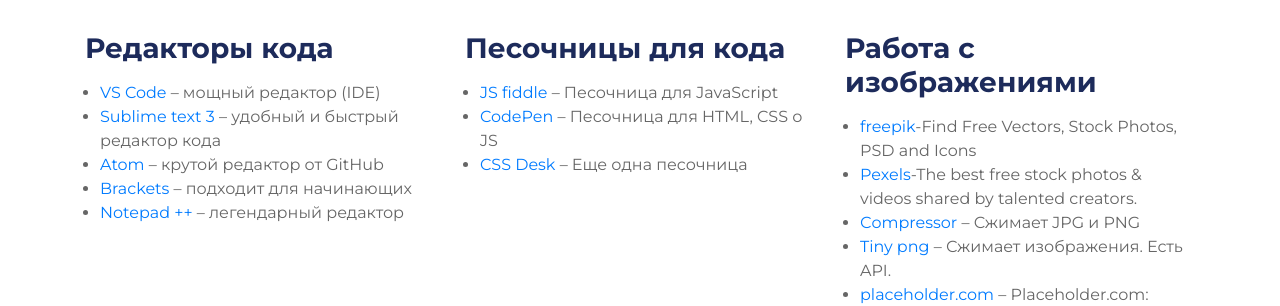
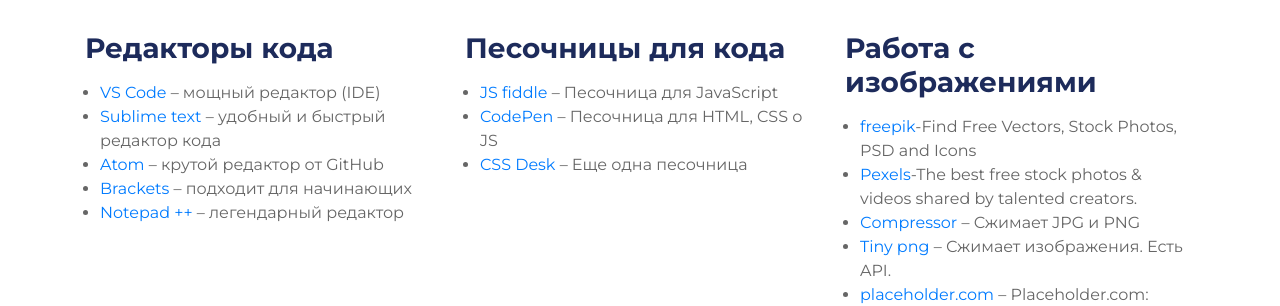
Before and after one commit to Dmistep/dmistep.github.io, a Jekyll site: the page built from mylink/index.html, in a window 1280 px wide and 900 px high, scrolled down 691 px. Shown: the part 153-459 px from the top of the window. Built offline with Jekyll 4.4.1, drawn with Linux system fonts in a browser that asks for light colours.

Commit message:
update index.html

```diff
--- a/mylink/index.html
+++ b/mylink/index.html
@@ -71,7 +71,7 @@
                     <ul class="unstyled-list">
                         <li><a target="_blank" href="https://code.visualstudio.com/">VS Code</a> – мощный редактор (IDE)
                         </li>
-                        <li><a target="_blank" href="http://www.sublimetext.com/">Sublime text 3</a> – удобный и быстрый
+                        <li><a target="_blank" href="http://www.sublimetext.com/">Sublime text</a> – удобный и быстрый
                             редактор кода</li>
                         <li><a target="_blank" href="https://atom.io/">Atom</a> – крутой редактор от GitHub</li>
                         <li><a target="_blank" href="http://brackets.io/">Brackets</a> – подходит для начинающих</li>
```
